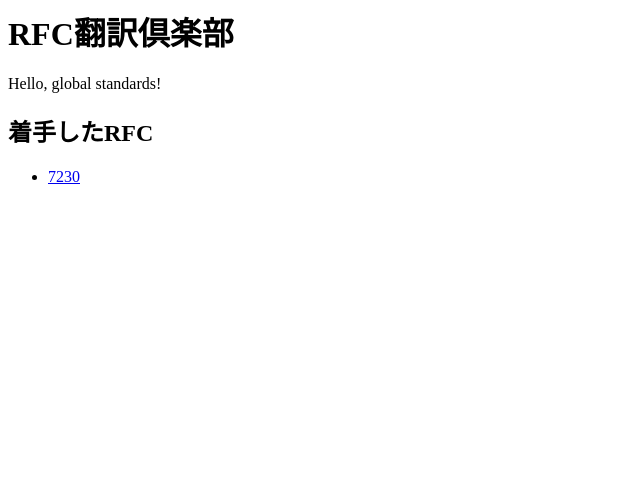
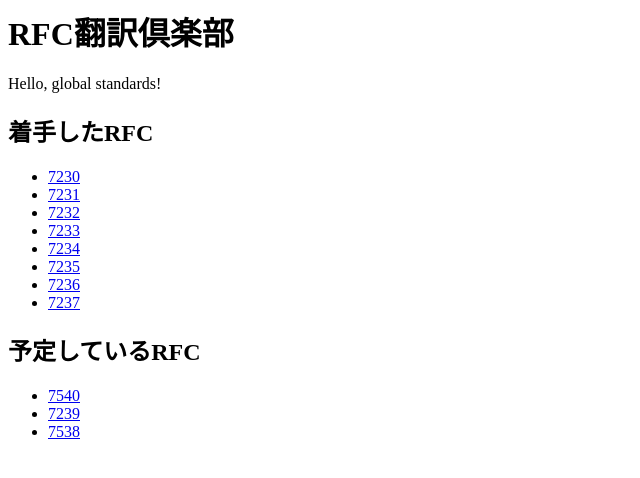
Before and after one commit to rfc-ja/rfc-ja.github.com, a plain HTML site: page index.html in a window 1280 px wide. Shown: the whole page, without its empty margins (0-640 px from the left). Drawn offline with Linux system fonts and the light colour scheme.

Commit message:
Update index.html

```diff
--- a/index.html
+++ b/index.html
@@ -10,6 +10,20 @@
 <h2>着手したRFC</h2>
 <ul>
 <li><a href="/http/rfc7230.html">7230</a></li>
+<li><a href="/http/rfc7231.html">7231</a></li>
+<li><a href="/http/rfc7232.html">7232</a></li>
+<li><a href="/http/rfc7233.html">7233</a></li>
+<li><a href="/http/rfc7234.html">7234</a></li>
+<li><a href="/http/rfc7235.html">7235</a></li>
+<li><a href="/http/rfc7236.html">7236</a></li>
+<li><a href="/http/rfc7237.html">7237</a></li>
+</ul>
+
+<h2>予定しているRFC</h2>
+<ul>
+<li><a href="https://tools.ietf.org/html/rfc7540">7540</a></li>
+<li><a href="https://tools.ietf.org/html/rfc7239">7239</a></li>
+<li><a href="https://tools.ietf.org/html/rfc7538">7538</a></li>
 </ul>
 
 <body>
```
